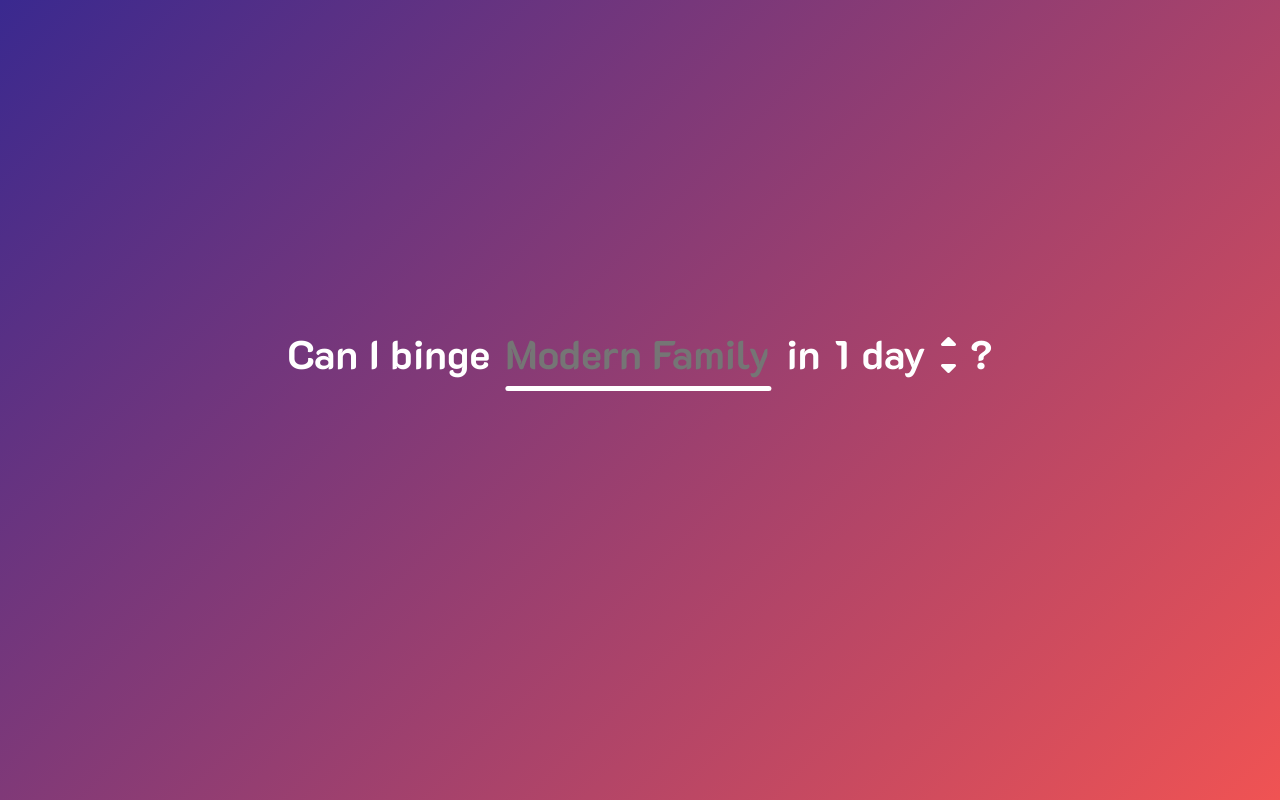
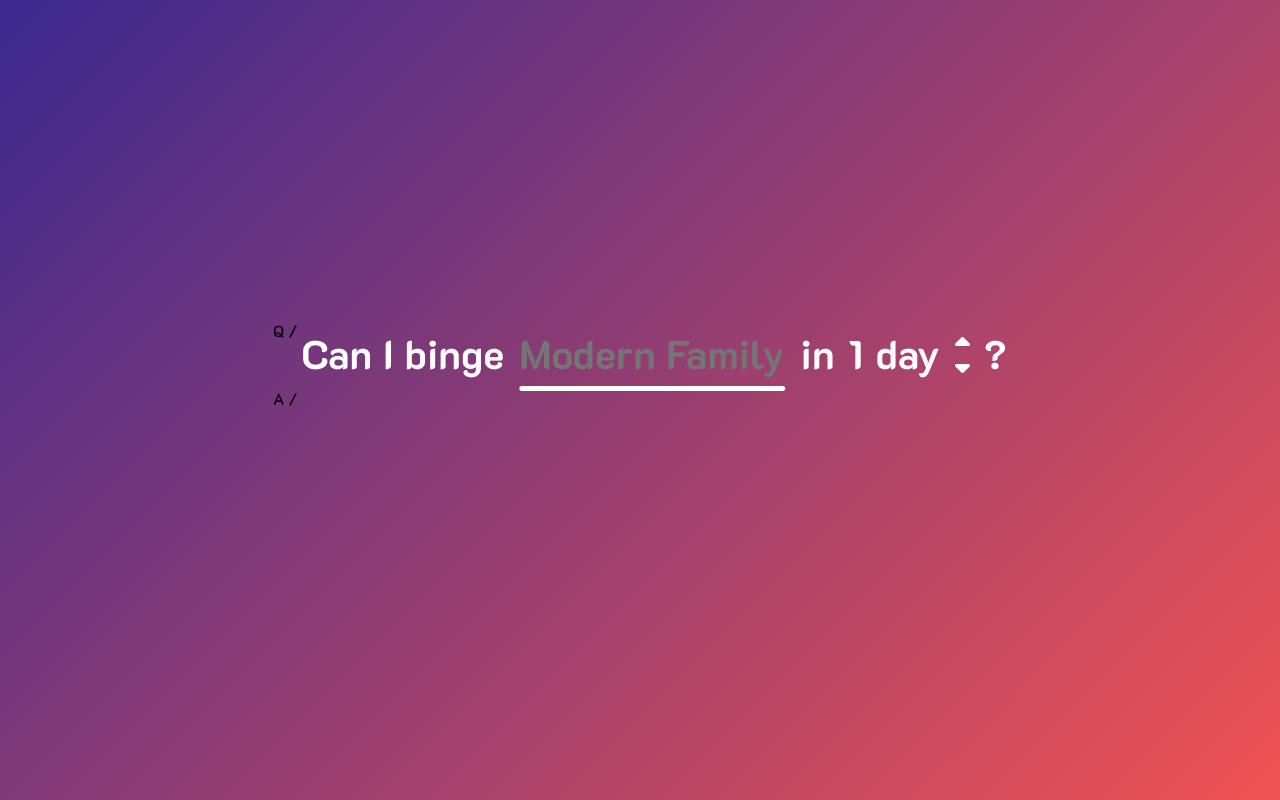
Before and after one commit to itsbrianyung/canibinge, a plain HTML site: page index.html in a window 1280 px wide. Drawn offline with nearby package versions, Linux system fonts and the light colour scheme.

Commit message:
Add files via upload

```diff
--- a/index.html
+++ b/index.html
@@ -17,6 +17,7 @@
 
 <div id="content">
 	<div class="question">
+		<span class="text xsmall-text label-text">Q /</span>
 		<span class="text large-text question-text">Can I binge</span>
 		<form role="search" action="" id="search-form">
 			<div class="search-box-container">
@@ -33,7 +34,10 @@
 		</div>
 		<span class="text large-text question-text">?</span>
 	</div>
-	<span class="text large-text" class="disabled" id="bingeability"></span>
+	<div class="answer disabled">
+		<span class="text xsmall-text label-text">A /</span>
+		<span class="text large-text" id="bingeability"></span>
+	</div>
 </div>
 <div class="background"></div>
 
```
